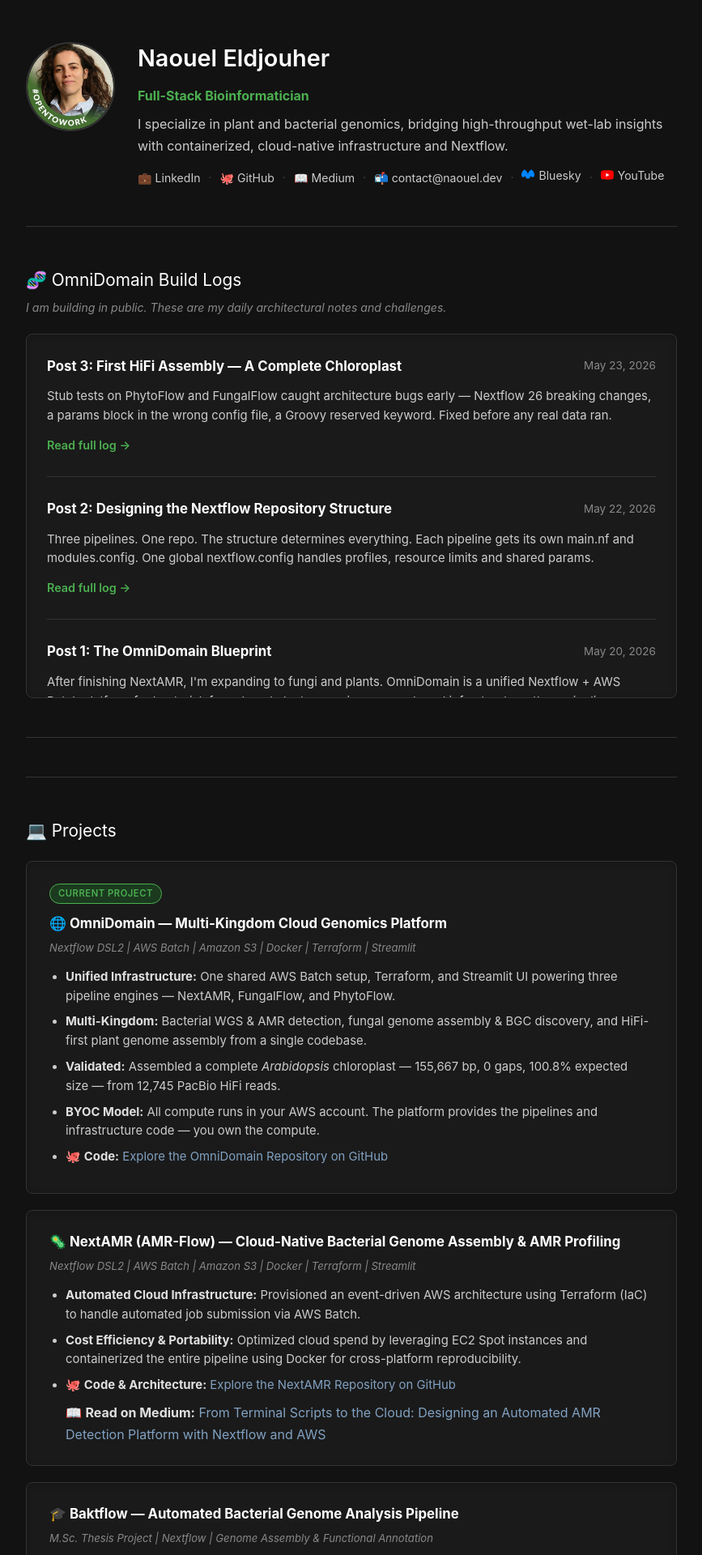
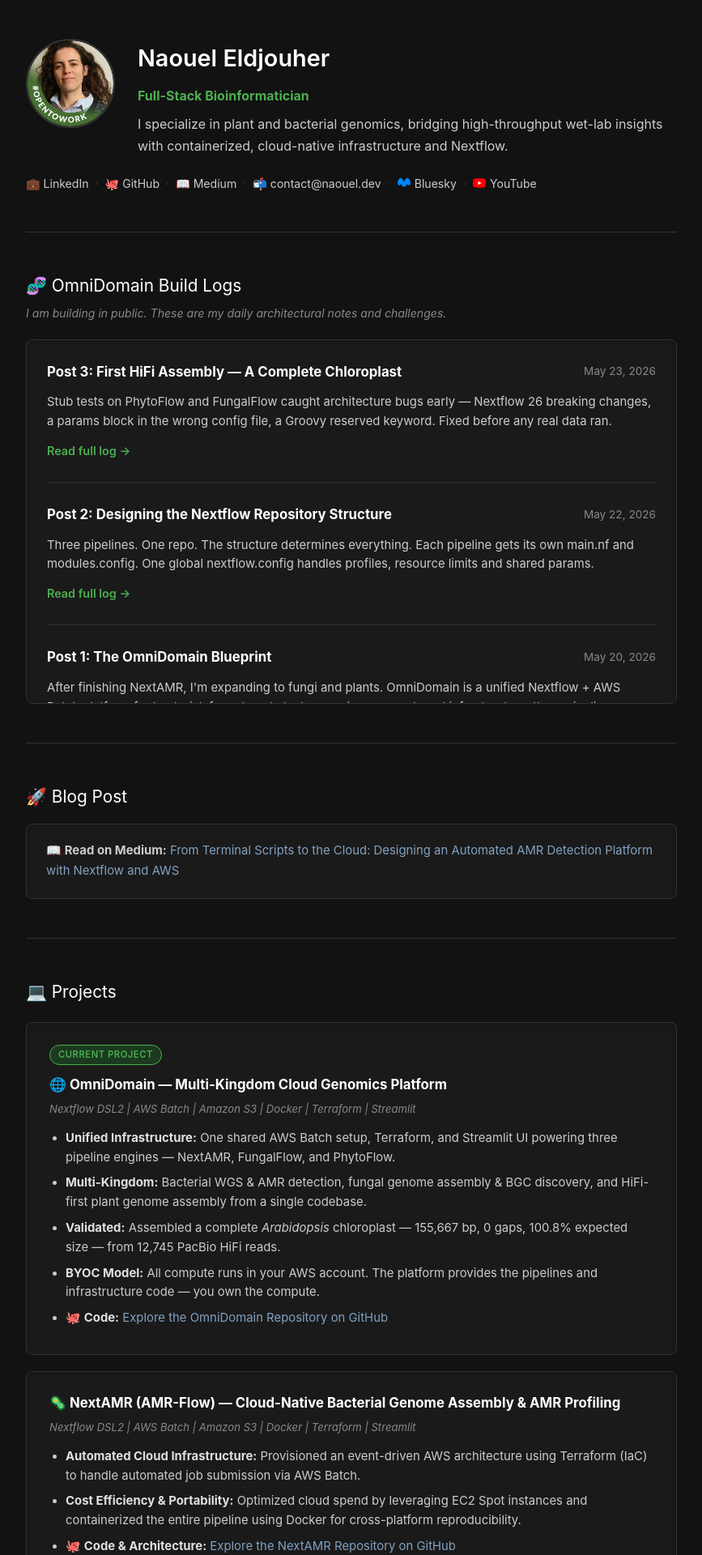
Before and after one commit to NaouelEldjouher/NaouelEldjouher.github.io, a Jekyll site: the page built from index.html, in a window 1280 px wide. Shown: the top 1920 px of the page at 81% size, without its empty margins (206-1073 px from the left). Built offline with Jekyll 4.4.1, drawn with Linux system fonts in a browser that asks for light colours; some of the changed text lies outside the part shown.

Commit message:
Update index.html

```diff
--- a/index.html
+++ b/index.html
@@ -30,10 +30,22 @@
     .section { margin-bottom: 48px; }
     .section-title { color: #ffffff; font-size: 1.3em; margin-bottom: 4px; }
     .section-sub { color: #888; font-size: 0.88em; margin-bottom: 20px; font-style: italic; }
-    .contact-line { font-size: 0.88em; color: #888; margin-top: 10px; }
-    .contact-line a { color: #cccccc; }
-    .contact-line a:hover { color: #e0e0e0; text-decoration: none; }
-    .contact-sep { margin: 0 6px; color: #444; }
+    .contact-line {
+      font-size: 0.88em;
+      margin-top: 14px;
+      display: flex;
+      flex-wrap: wrap;
+      align-items: center;
+      gap: 4px;
+    }
+    .contact-line a {
+      color: #cccccc;
+      display: inline-flex;
+      align-items: center;
+      gap: 5px;
+    }
+    .contact-line a:hover { color: #ffffff; text-decoration: none; }
+    .contact-sep { color: #444; margin: 0 4px; }
     .email-protect span { display: none; }
     .feed-container {
       background-color: #1a1a1a;
@@ -114,14 +126,19 @@
 </head>
 <body>
 
-<div class="intro" style="display:flex; align-items:flex-start; gap:28px; margin-bottom:48px;">
+<!-- INTRO: photo + text in a row, contact sits BELOW both -->
+<div class="intro" style="margin-bottom:48px;">
+  <div style="display:flex; align-items:flex-start; gap:28px;">
     <img src="/profile.png" alt="Naouel Eldjouher"
-  style="width:110px; height:110px; border-radius:50%; object-fit:cover; border:2px solid #333; flex-shrink:0; margin-top:4px;">
+      style="width:110px; height:110px; border-radius:50%; object-fit:cover; border:2px solid #333; flex-shrink:0;">
     <div>
       <h1 style="color:#ffffff; font-size:1.8em; font-weight:600; margin-bottom:8px;">Naouel Eldjouher</h1>
       <strong style="color:#4CAF50;">Full-Stack Bioinformatician</strong>
       <p style="margin-top:8px; color:#cccccc;">I specialize in plant and bacterial genomics, bridging high-throughput wet-lab insights with containerized, cloud-native infrastructure and Nextflow.</p>
-  <div class="contact-line">
+    </div>
+  </div>
+  <!-- Contact sits below the photo+text row, aligned to the left -->
+  <div class="contact-line" style="margin-top:20px;">
     <a href="https://linkedin.com/in/naoueleldjouher" target="_blank">💼 LinkedIn</a>
     <span class="contact-sep">·</span>
     <a href="https://github.com/NaouelEldjouher" target="_blank">🐙 GitHub</a>
@@ -130,21 +147,20 @@
     <span class="contact-sep">·</span>
     <a href="#protected" id="email-link" class="email-protect">📬 contact<span>-remove-bot-</span>@naouel.dev</a>
     <span class="contact-sep">·</span>
-  <a href="https://bsky.app/profile/naoueleldjouher.bsky.social" target="_blank" style="display:inline-flex; align-items:center; gap:5px;">
+    <a href="https://bsky.app/profile/naoueleldjouher.bsky.social" target="_blank">
       <svg width="16" height="16" viewBox="0 0 360 320" fill="none" xmlns="http://www.w3.org/2000/svg">
         <path d="M180 142c-16-95-96-130-96-130S0 56 0 160c0 40 20 60 44 60 40 0 68-40 68-40s-8 80 68 80 68-80 68-80 28 40 68 40c24 0 44-20 44-60 0-104-84-148-84-148S196 47 180 142z" fill="#0085ff"/>
       </svg>
       Bluesky
     </a>
     <span class="contact-sep">·</span>
-  <a href="https://www.youtube.com/channel/UCsSGVbimk7ax35SXBI8gG4Q" target="_blank" style="display:inline-flex; align-items:center; gap:5px;">
+    <a href="https://www.youtube.com/channel/UCsSGVbimk7ax35SXBI8gG4Q" target="_blank">
       <svg width="16" height="16" viewBox="0 0 24 24" xmlns="http://www.w3.org/2000/svg">
         <path d="M23.5 6.2a3 3 0 0 0-2.1-2.1C19.5 3.5 12 3.5 12 3.5s-7.5 0-9.4.6A3 3 0 0 0 .5 6.2 31 31 0 0 0 0 12a31 31 0 0 0 .5 5.8 3 3 0 0 0 2.1 2.1c1.9.6 9.4.6 9.4.6s7.5 0 9.4-.6a3 3 0 0 0 2.1-2.1A31 31 0 0 0 24 12a31 31 0 0 0-.5-5.8z" fill="#FF0000"/>
         <path d="M9.7 15.5l6.3-3.5-6.3-3.5v7z" fill="#ffffff"/>
       </svg>
       YouTube
     </a>
-</div>
   </div>
 </div>
 
@@ -183,6 +199,15 @@
 
 <hr>
 
+<div class="section">
+  <div class="section-title">🚀 Blog Post</div>
+  <div style="margin-top:16px;">
+    <div class="blog-box">
+      <p>📖 <strong>Read on Medium:</strong> <a href="https://naouel.dev/nextamr">From Terminal Scripts to the Cloud: Designing an Automated AMR Detection Platform with Nextflow and AWS</a></p>
+    </div>
+  </div>
+</div>
+
 <hr>
 
 <div class="section">
```
Also changed, not shown: other parts of index.html (+1 -1 lines). Lines whose indentation alone changed are shown as unchanged.
